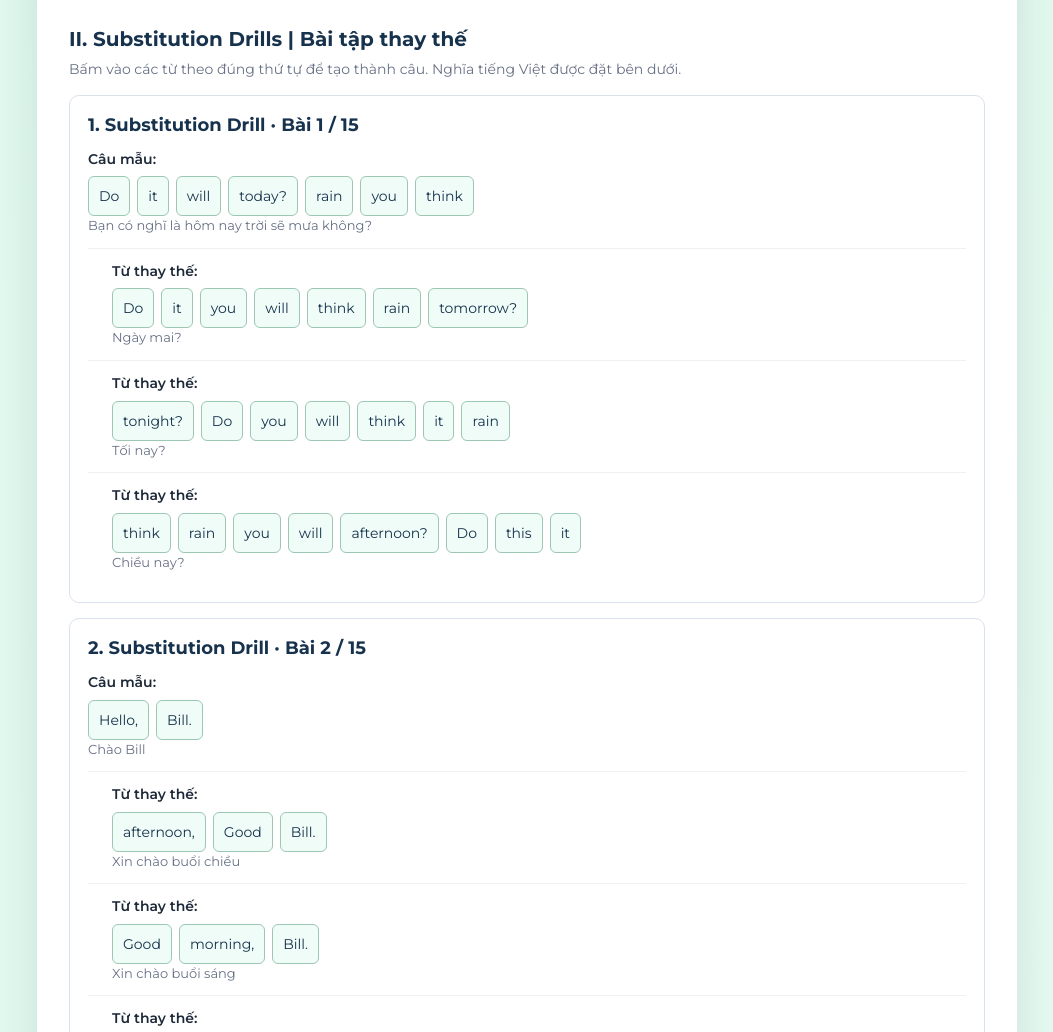
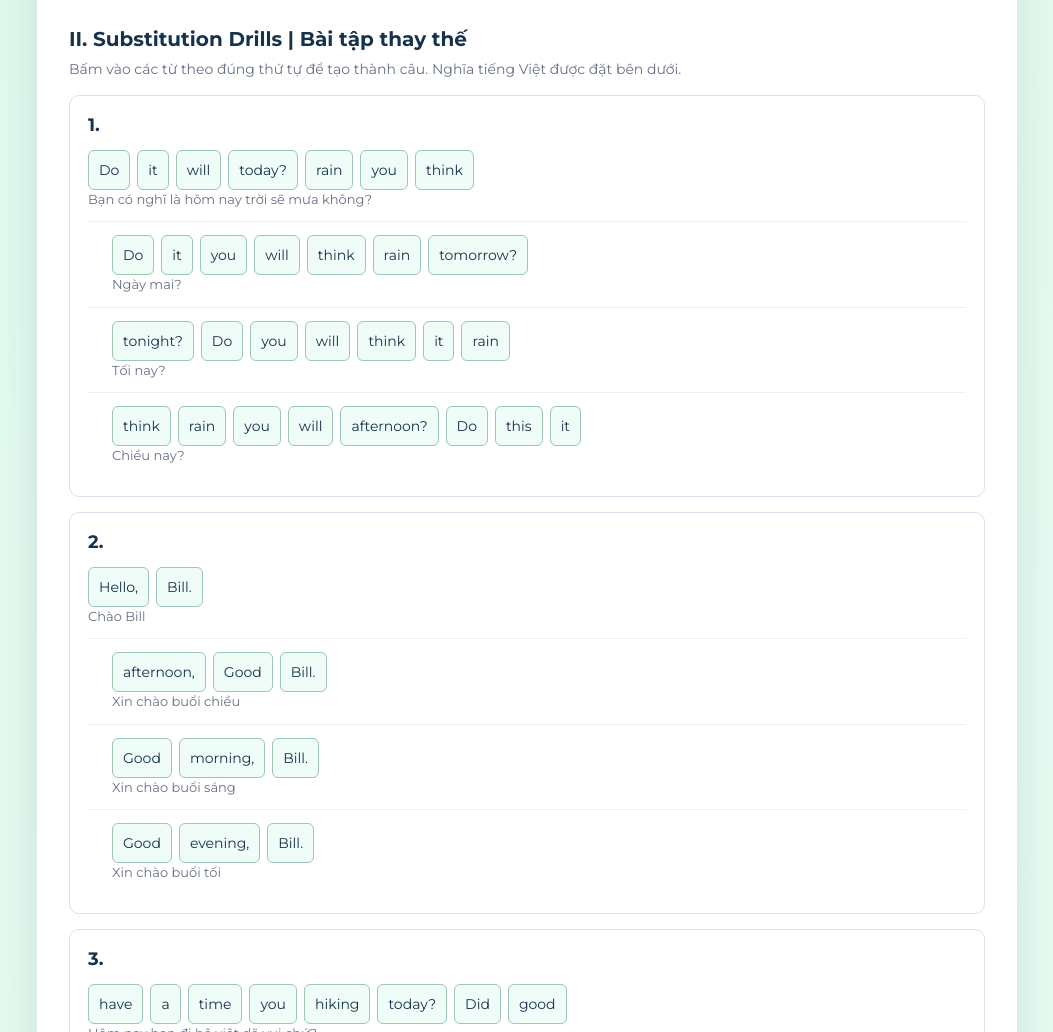
Before and after one commit to LaerNguyen/BASIC-L1-B1-Greetings, a plain HTML site: page index.html in a window 1280 px wide. Shown: the part 3747-4779 px from the top of the page, without its empty margins (113-1166 px from the left). Drawn offline with Linux system fonts and the light colour scheme.

Commit message:
Simplify substitution drill labels

```diff
--- a/index.html
+++ b/index.html
@@ -220,12 +220,12 @@
     drillData.forEach((drill, drillIndex) => {
       const question = document.createElement('div');
       question.className = 'drill arrange-question';
-      question.innerHTML = `<h3 class="drill-title">${drillIndex + 1}. Substitution Drill · Bài ${drillIndex + 1} / ${drillData.length}</h3>`;
+      question.innerHTML = `<h3 class="drill-title">${drillIndex + 1}.</h3>`;
       drill.forEach(([sentence, vietnamese], lineIndex) => {
         const line = document.createElement('div');
         line.className = `drill-line sortable-line${lineIndex === 0 ? ' base' : ' variant'}`;
         line.dataset.answer = normalize(sentence);
-        line.innerHTML = `<p class="drill-english-label">${lineIndex === 0 ? 'Câu mẫu:' : 'Từ thay thế:'}</p><div class="sortable-words"></div><p class="drill-meaning">${vietnamese}</p><div class="correction"></div>`;
+        line.innerHTML = `<div class="sortable-words"></div><p class="drill-meaning">${vietnamese}</p><div class="correction"></div>`;
         const wordList = line.querySelector('.sortable-words');
         shuffled(sentence.split(' ')).forEach(word => {
           const chip = document.createElement('button');
```
